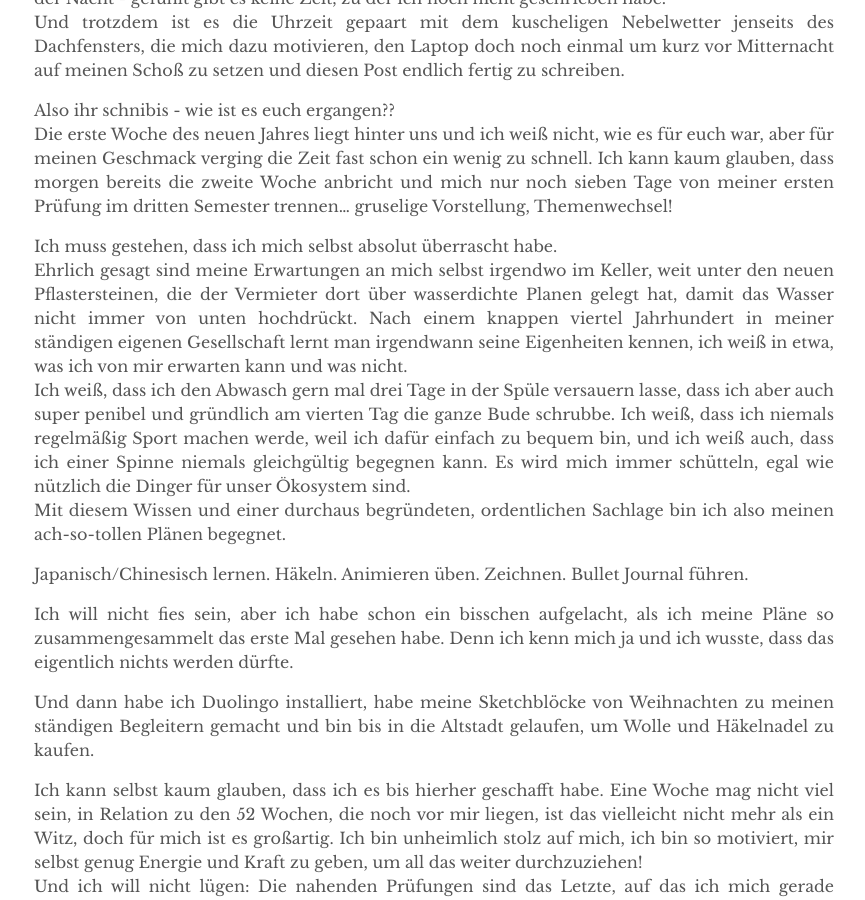
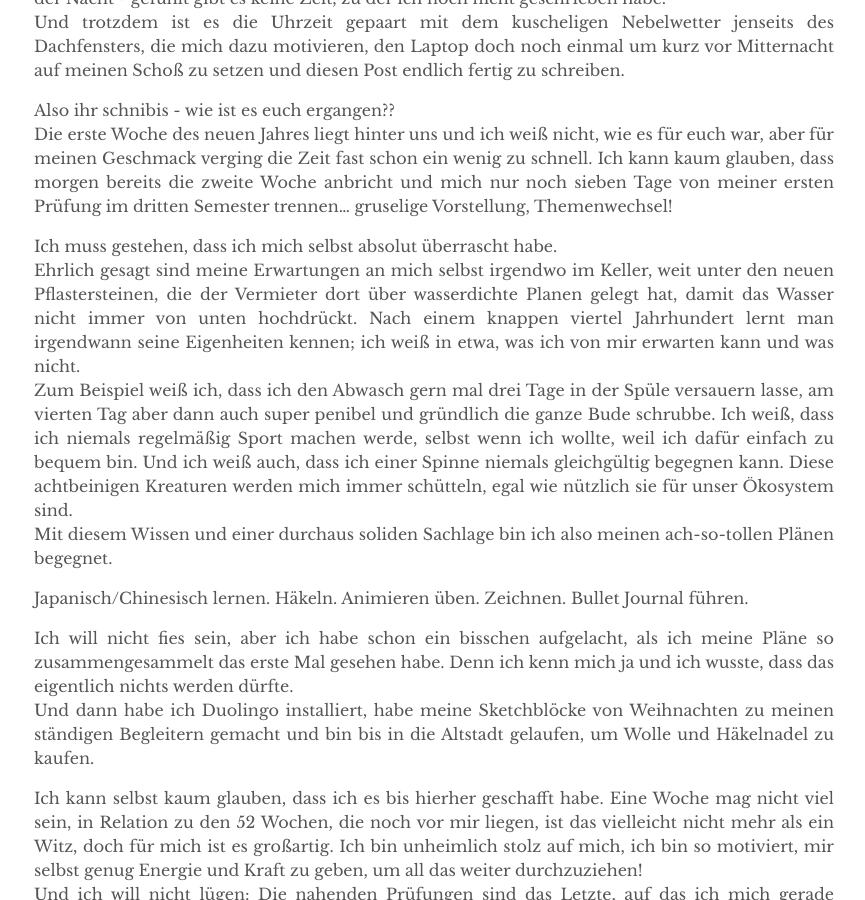
Before and after one commit to chocciibuster/chocciibuster.github.io, a Jekyll site: the page built from _posts/2022-01-09-Abgetaut-#02.md, in a window 1280 px wide and 900 px high, scrolled down 499 px. Shown: the whole window, without its empty margins (206-1071 px from the left). Built offline with Jekyll 4.4.1, drawn with Linux system fonts in a browser that asks for light colours.

Commit message:
fixes blog 2

```diff
--- a/_posts/2022-01-09-Abgetaut-#02.md
+++ b/_posts/2022-01-09-Abgetaut-#02.md
@@ -15,14 +15,13 @@ Also ihr schnibis - wie ist es euch ergangen??
 Die erste Woche des neuen Jahres liegt hinter uns und ich weiß nicht, wie es für euch war, aber für meinen Geschmack verging die Zeit fast schon ein wenig zu schnell. Ich kann kaum glauben, dass morgen bereits die zweite Woche anbricht und mich nur noch sieben Tage von meiner ersten Prüfung im dritten Semester trennen... gruselige Vorstellung, Themenwechsel!
 
 Ich muss gestehen, dass ich mich selbst absolut überrascht habe.
-Ehrlich gesagt sind meine Erwartungen an mich selbst irgendwo im Keller, weit unter den neuen Pflastersteinen, die der Vermieter dort über wasserdichte Planen gelegt hat, damit das Wasser nicht immer von unten hochdrückt. Nach einem knappen viertel Jahrhundert in meiner ständigen eigenen Gesellschaft lernt man irgendwann seine Eigenheiten kennen, ich weiß in etwa, was ich von mir erwarten kann und was nicht.
-Ich weiß, dass ich den Abwasch gern mal drei Tage in der Spüle versauern lasse, dass ich aber auch super penibel und gründlich am vierten Tag die ganze Bude schrubbe. Ich weiß, dass ich niemals regelmäßig Sport machen werde, weil ich dafür einfach zu bequem bin, und ich weiß auch, dass ich einer Spinne niemals gleichgültig begegnen kann. Es wird mich immer schütteln, egal wie nützlich die Dinger für unser Ökosystem sind.
-Mit diesem Wissen und einer durchaus begründeten, ordentlichen Sachlage bin ich also meinen ach-so-tollen Plänen begegnet.
+Ehrlich gesagt sind meine Erwartungen an mich selbst irgendwo im Keller, weit unter den neuen Pflastersteinen, die der Vermieter dort über wasserdichte Planen gelegt hat, damit das Wasser nicht immer von unten hochdrückt. Nach einem knappen viertel Jahrhundert lernt man irgendwann seine Eigenheiten kennen; ich weiß in etwa, was ich von mir erwarten kann und was nicht.
+Zum Beispiel weiß ich, dass ich den Abwasch gern mal drei Tage in der Spüle versauern lasse, am vierten Tag aber dann auch super penibel und gründlich die ganze Bude schrubbe. Ich weiß, dass ich niemals regelmäßig Sport machen werde, selbst wenn ich wollte, weil ich dafür einfach zu bequem bin. Und ich weiß auch, dass ich einer Spinne niemals gleichgültig begegnen kann. Diese achtbeinigen Kreaturen werden mich immer schütteln, egal wie nützlich sie für unser Ökosystem sind.
+Mit diesem Wissen und einer durchaus soliden Sachlage bin ich also meinen ach-so-tollen Plänen begegnet.
 
 Japanisch/Chinesisch lernen. Häkeln. Animieren üben. Zeichnen. Bullet Journal führen.
 
 Ich will nicht fies sein, aber ich habe schon ein bisschen aufgelacht, als ich meine Pläne so zusammengesammelt das erste Mal gesehen habe. Denn ich kenn mich ja und ich wusste, dass das eigentlich nichts werden dürfte.
-
 Und dann habe ich Duolingo installiert, habe meine Sketchblöcke von Weihnachten zu meinen ständigen Begleitern gemacht und bin bis in die Altstadt gelaufen, um Wolle und Häkelnadel zu kaufen.
 
 Ich kann selbst kaum glauben, dass ich es bis hierher geschafft habe. Eine Woche mag nicht viel sein, in Relation zu den 52 Wochen, die noch vor mir liegen, ist das vielleicht nicht mehr als ein Witz, doch für mich ist es großartig. Ich bin unheimlich stolz auf mich, ich bin so motiviert, mir selbst genug Energie und Kraft zu geben, um all das weiter durchzuziehen!
```
Also changed, not shown: 5 other files.
